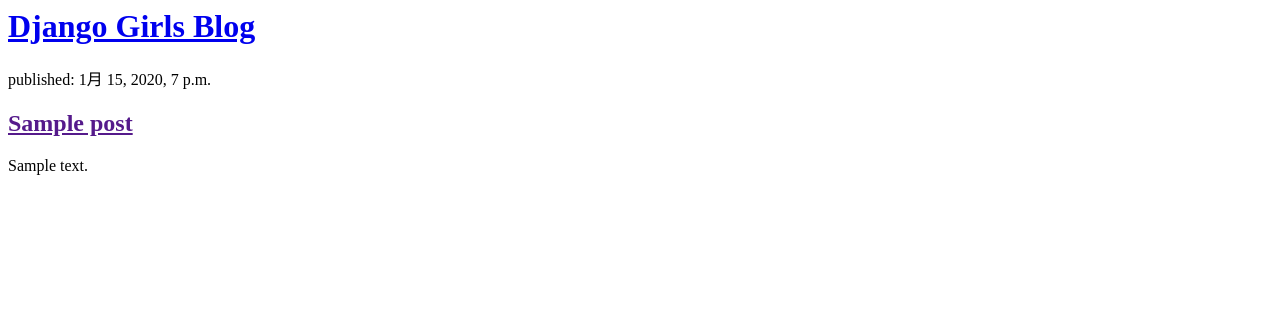
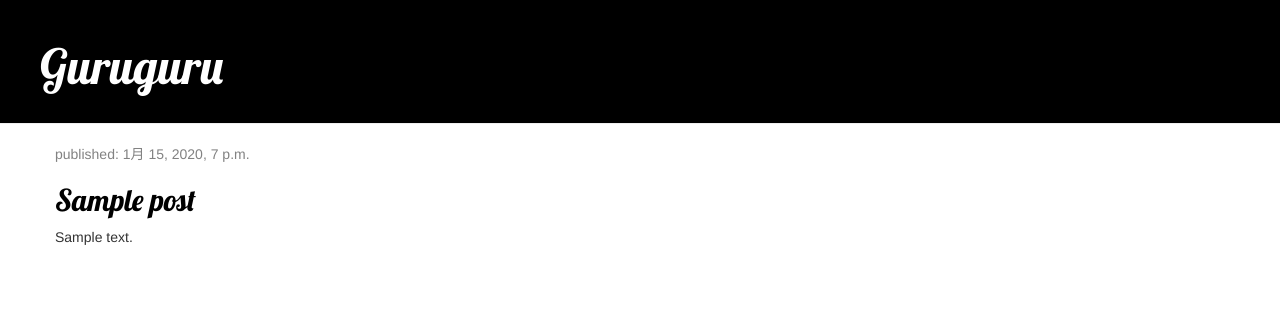
Before and after one commit to taketakedesu/guruguru, a Django app: page / in a window 1280 px wide. Shown: the top 316 px of the page. Run offline with Django 3.2, Linux system fonts and the light colour scheme; tables that the repository leaves empty hold one stand-in row (values such as "Sample post"); some libraries are stand-ins or nearby versions.

Commit message:
Added view and template

```diff
--- /dev/null
+++ b/guruguru/static/css/guruguru.css
@@ -0,0 +1,46 @@
+.page-header {
+    background-color: black;
+    margin-top: 0;
+    padding: 20px 20px 20px 40px;
+}
+
+.page-header h1, .page-header h1 a, .page-header h1 a:visited, .page-header h1 a:active {
+    color: #ffffff;
+    font-size: 36pt;
+    text-decoration: none;
+}
+
+.content {
+    margin-left: 40px;
+}
+
+h1, h2, h3, h4 {
+    font-family: 'Lobster', cursive;
+}
+
+.date {
+    color: #828282;
+}
+
+.save {
+    float: right;
+}
+
+.post-form textarea, .post-form input {
+    width: 100%;
+}
+
+.top-menu, .top-menu:hover, .top-menu:visited {
+    color: #ffffff;
+    float: right;
+    font-size: 26pt;
+    margin-right: 20px;
+}
+
+.post {
+    margin-bottom: 70px;
+}
+
+.post h2 a, .post h2 a:visited {
+    color: #000000;
+}
--- /dev/null
+++ b/guruguru/templates/guruguru/base.html
@@ -0,0 +1,23 @@
+{% load static %}
+<html>
+    <head>
+        <title>Guruguru</title>
+        <link rel="stylesheet" href="//maxcdn.bootstrapcdn.com/bootstrap/3.2.0/css/bootstrap.min.css">
+        <link rel="stylesheet" href="//maxcdn.bootstrapcdn.com/bootstrap/3.2.0/css/bootstrap-theme.min.css">
+        <link href='//fonts.googleapis.com/css?family=Lobster&subset=latin,latin-ext' rel='stylesheet' type='text/css'>
+        <link rel="stylesheet" href="{% static 'css/guruguru.css' %}">
+    </head>
+    <body>
+        <div class="page-header">
+            <h1><a href="/">Guruguru</a></h1>
+        </div>
+        <div class="content container">
+            <div class="row">
+                <div class="col-md-8">
+                {% block content %}
+                {% endblock %}
+                </div>
+            </div>
+        </div>
+    </body>
+</html>
--- a/guruguru/templates/guruguru/post_list.html
+++ b/guruguru/templates/guruguru/post_list.html
@@ -1,18 +1,13 @@
-<html>
-    <head>
-        <title>Django Girls blog</title>
-    </head>
-    <body>
-        <div>
-            <h1><a href="/">Django Girls Blog</a></h1>
+{% extends 'guruguru/base.html' %}
+
+{% block content %}
+    {% for post in posts %}
+        <div class="post">
+            <div class="date">
+                <p>published: {{ post.published_date }}</p>
+            </div>
+            <h2><a href="{% url 'post_detail' pk=post.pk %}">{{ post.title }}</a></h2>
+            <p>{{ post.text|linebreaksbr }}</p>
         </div>
-        {% for post in posts %}
-            <div>
-                <p>published: {{ post.published_date }}</p>
-                <h2><a href="">{{ post.title }}</a></h2>
-                <p>{{ post.text|linebreaksbr}}</p>
-            </div>
-        {% endfor %}
-
-    </body>
-</html>
+    {% endfor %}
+{% endblock %}
--- a/guruguru/urls.py
+++ b/guruguru/urls.py
@@ -3,4 +3,5 @@
 
 urlpatterns = [
     path('', views.post_list, name='post_list'),
+    path('post/<int:pk>/', views.post_detail, name='post_detail'),
 ]
--- a/guruguru/views.py
+++ b/guruguru/views.py
@@ -1,7 +1,11 @@
 from django.shortcuts import render
 from django.utils import timezone
 from .models import Post
+from django.shortcuts import render, get_object_or_404
 
 def post_list(request):
     posts = Post.objects.filter(published_date__lte=timezone.now()).order_by('published_date')
     return render(request, 'guruguru/post_list.html', {'posts': posts})
+def post_detail(request, pk):
+    post = get_object_or_404(Post, pk=pk)
+    return render(request, 'guruguru/post_detail.html', {'post': post})
```
Also changed, not shown: guruguru/templates/guruguru/post_detail.html (added, +13 -0 lines).
